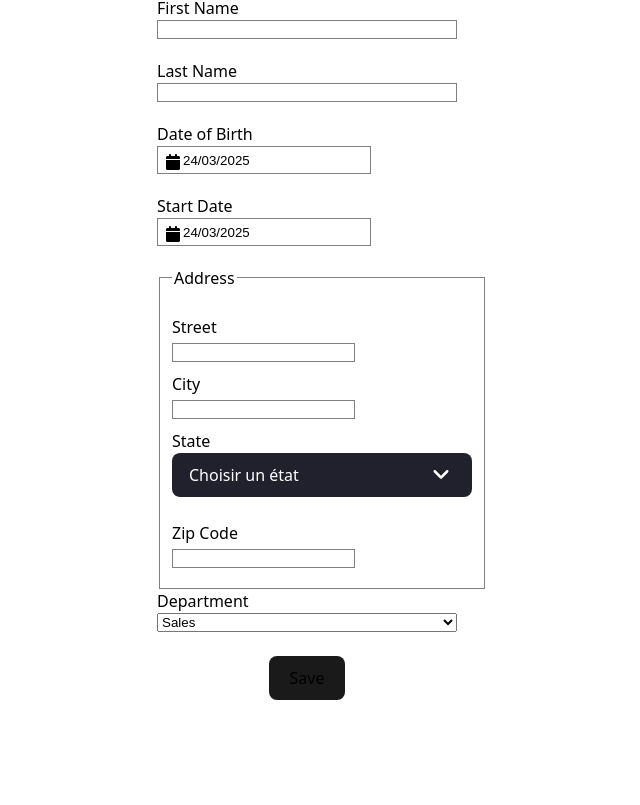
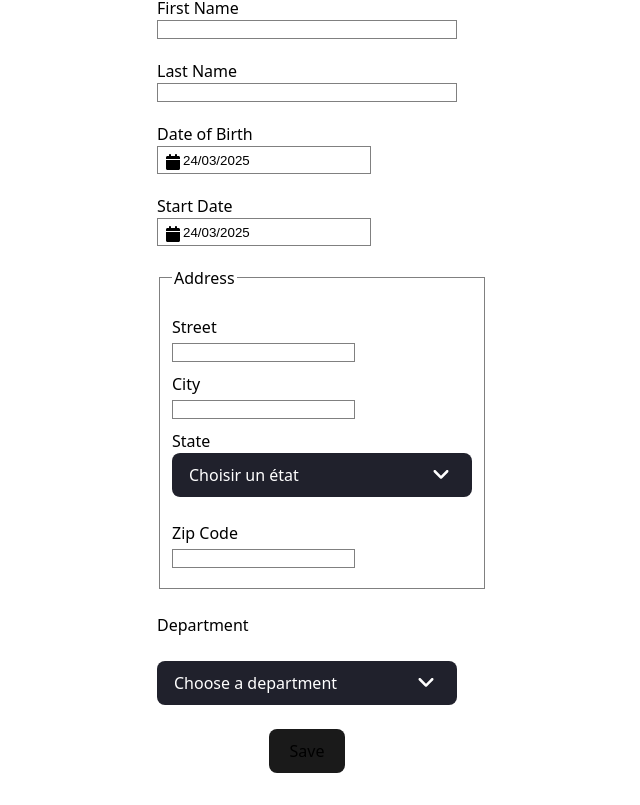
Before and after one commit to jorisbertier/HRnet, a React (Vite) app: page / in a window 1280 px wide. Shown: the part 261-1066 px from the top of the page, without its empty margins (333-973 px from the left). Before the commit the page ends 993 px from the top, so only its background shows below. Built offline with nearby package versions, Linux system fonts and the light colour scheme.

Commit message:
dropdown props done

```diff
--- a/src/components/DropDown/DropDown.jsx
+++ b/src/components/DropDown/DropDown.jsx
@@ -1,15 +1,11 @@
-import React, { useState, useEffect } from 'react'
+import React, { useState, useEffect, useRef } from 'react'
 import './index.css'
 
-function DropDown() {
+function DropDown({list = states, title = 'Choisir un état'}) {
+
     const [isOpen, setIsOpen] = useState(false);
-    const [state, setState] = useState('Choisir un état')
-    const [isRotated, setIsRotated] = useState(false);
-
-    const toggleRotation = () => {
-        setIsRotated(!isRotated);
-    };
-
+    const [state, setState] = useState(title);
+    const dropdownRef = useRef(null);
 
     const toggleDropdown = () => {
         setIsOpen(!isOpen);
@@ -20,15 +16,28 @@ function DropDown() {
     }
 
     useEffect(() => {
-        console.log(state); // ✅ Ceci affichera la valeur correcte après mise à jour
+        console.log(state);
     }, [state]);
+
+    useEffect(() => {
+        const handleClickOutside = (event) => {
+            if (dropdownRef.current && !dropdownRef.current.contains(event.target)) {
+                setIsOpen(false);
+            }
+        };
+
+        if (isOpen) {
+            document.addEventListener("mousedown", handleClickOutside);
+        }
+
+        return () => {
+            document.removeEventListener("mousedown", handleClickOutside);
+        };
+    }, [isOpen]);
 
     return (
     <div>
-        {/* <label className="mt-4">Assign user(s) to as task:</label> */}
-
-        <div className="dropdown-container">
-      {/* Bouton pour ouvrir/fermer */}
+        <div ref={dropdownRef} className="dropdown-container">
         <button type="button" className="dropdown-button" onClick={toggleDropdown}>
             <span>{state}</span>
             <span className={`icon ${isOpen ? "rotated" : ""}`}>
@@ -38,7 +47,7 @@ function DropDown() {
         {isOpen &&
             <div className="dropdown">
                 <ul>
-            {states.map((state, index) => (
+                {list.map((state, index) => (
                     <li key={index} onClick={()=> handleStateName(state.name)}>
                         <span>{state.name}</span>
                     </li>
@@ -46,7 +55,6 @@ function DropDown() {
                 </ul>
             </div>
         }
-
         </div>
     </div>
     );
--- a/src/components/Form.jsx
+++ b/src/components/Form.jsx
@@ -59,25 +59,25 @@ function Form() {
 
                         <label htmlFor="zip-code">Zip Code</label><br></br>
                         <input className="zip-code" type="number" />
-                    </fieldset>
+                    </fieldset><br></br>
 
-                    <label htmlFor="department">Department</label>
-                    <select name="department" id="department">
-                        <option>Sales</option>
-                        <option>Marketing</option>
-                        <option>Engineering</option>
-                        <option>Human Resources</option>
-                        <option>Legal</option>
-                    </select>
+                    <label htmlFor="department">Department</label><br></br>
+                    <DropDown list={[
+                        { name: "Sales" },
+                        { name: "Marketing" },
+                        { name: "Engineering" },
+                        { name: "Human Resources" },
+                        { name: "Legal" }
+                    ]} title={'Choose a department'}/>
                 </form><br></br>
 
 
                 <button onClick={handleSubmit}>Save</button>
-            {modalIsOpen &&
-            <Modal closeModal={() => setModalIsOpen(false)}/>
-            }
-            </div>
-            {/* <div id="confirmation" className="modal">Employee Created!</div> */}
+                {modalIsOpen &&
+                <Modal closeModal={() => setModalIsOpen(false)}/>
+                }
+                </div>
+                {/* <div id="confirmation" className="modal">Employee Created!</div> */}
             </div>
     )
 }
```
Lines whose indentation alone changed are shown as unchanged.
